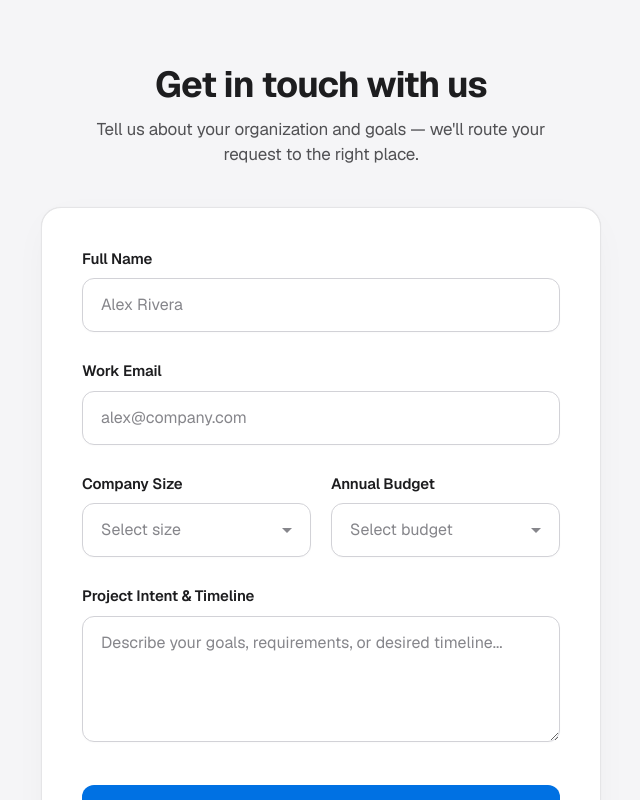
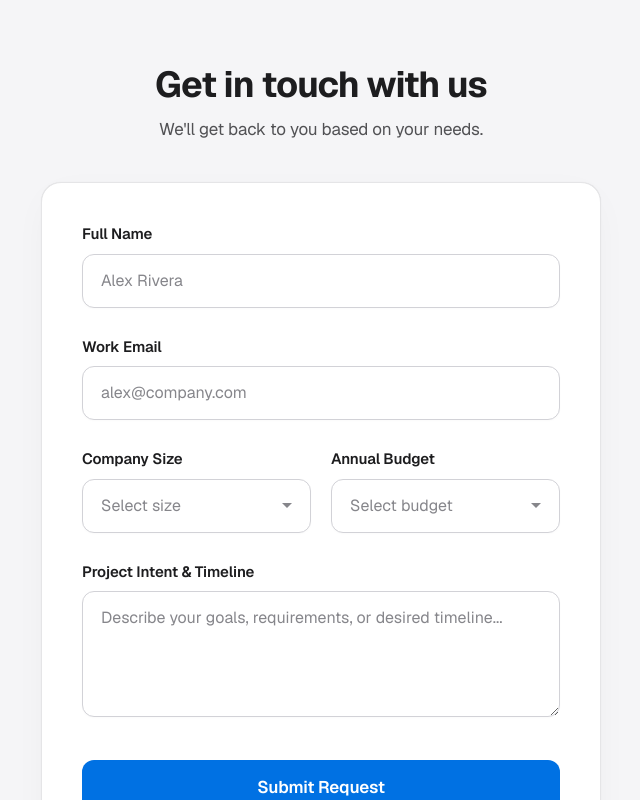
Before and after one commit to jaiyandhas/lead-router, a Next.js app: page / in a window 1280 px wide. Shown: the top 800 px of the page, without its empty margins (319-959 px from the left). Built offline with nearby package versions, Linux system fonts and the light colour scheme.

Commit message:
style: simplify subtitle copy to 'We'll get back to you based on your needs.'

```diff
--- a/src/app/page.tsx
+++ b/src/app/page.tsx
@@ -28,7 +28,7 @@ export default function HomePage() {
             Get in touch with us
           </h1>
           <p className="apple-subheading" style={{ maxWidth: 460, margin: '0 auto' }}>
-            Tell us about your organization and goals — we&apos;ll route your request to the right place.
+            We&apos;ll get back to you based on your needs.
           </p>
         </div>
 
```
